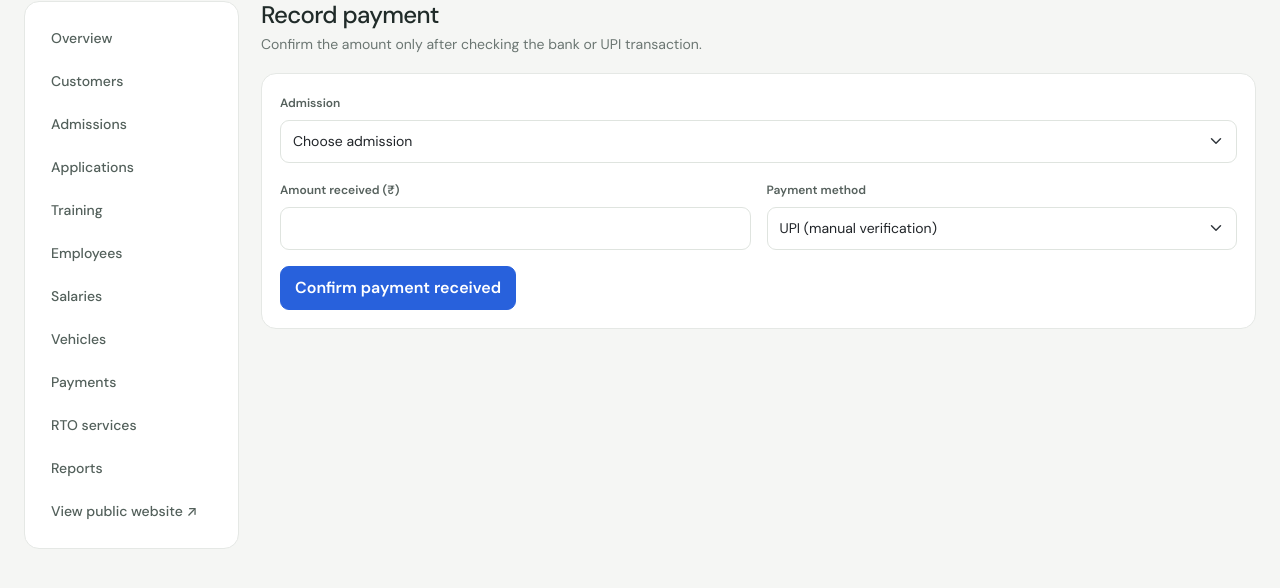
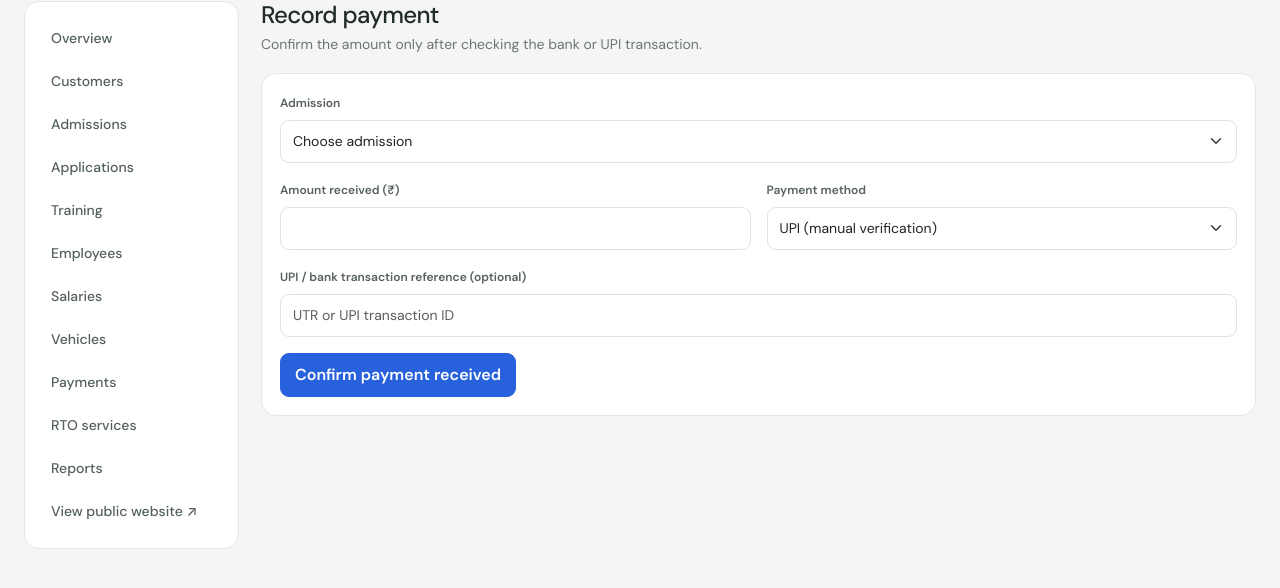
Before and after one commit to Hardikkk-1209/RBAC_PayemntGateway-db, a Django app: page /admin-panel/payments/record/ in a window 1280 px wide. Shown: the part 86-674 px from the top of the page. Run offline with Django 5.2, Linux system fonts and the light colour scheme; the visitor is signed in with stand-in values (Sample User, id 1); data that the repository does not hold is empty.

Commit message:
feat: collect UPI transaction reference for payment reconciliation

```diff
--- a/templates/admin/manual_payment.html
+++ b/templates/admin/manual_payment.html
@@ -1 +1 @@
-{% extends "admin/base_admin.html" %}{% block content %}<div class="page-head"><div><h1>Record payment</h1><div class="muted">Confirm the amount only after checking the bank or UPI transaction.</div></div></div><form method="post" class="panel">{% csrf_token %}<div class="row g-3"><div class="col-12"><label class="form-label">Admission</label><select name="admission" required class="form-select"><option value="">Choose admission</option>{% for a in admissions %}<option value="{{ a.pk }}">{{ a.customer.full_name }} · {{ a.course.name }} · ₹{{ a.custom_fee }}</option>{% endfor %}</select></div><div class="col-md-6"><label class="form-label">Amount received (₹)</label><input name="amount" type="number" min=".01" step=".01" required class="form-control"></div><div class="col-md-6"><label class="form-label">Payment method</label><select name="payment_method" class="form-select"><option value="upi_manual">UPI (manual verification)</option><option value="cash">Cash</option><option value="bank_transfer">Bank transfer</option></select></div><div class="col-12"><button class="btn btn-primary">Confirm payment received</button></div></div></form>{% endblock %}
+{% extends "admin/base_admin.html" %}{% block content %}<div class="page-head"><div><h1>Record payment</h1><div class="muted">Confirm the amount only after checking the bank or UPI transaction.</div></div></div><form method="post" class="panel">{% csrf_token %}<div class="row g-3"><div class="col-12"><label class="form-label">Admission</label><select name="admission" required class="form-select"><option value="">Choose admission</option>{% for a in admissions %}<option value="{{ a.pk }}">{{ a.customer.full_name }} · {{ a.course.name }} · ₹{{ a.custom_fee }}</option>{% endfor %}</select></div><div class="col-md-6"><label class="form-label">Amount received (₹)</label><input name="amount" type="number" min=".01" step=".01" required class="form-control"></div><div class="col-md-6"><label class="form-label">Payment method</label><select name="payment_method" class="form-select"><option value="upi_manual">UPI (manual verification)</option><option value="cash">Cash</option><option value="bank_transfer">Bank transfer</option></select></div><div class="col-12"><label class="form-label">UPI / bank transaction reference (optional)</label><input name="transaction_reference" class="form-control" placeholder="UTR or UPI transaction ID"></div><div class="col-12"><button class="btn btn-primary">Confirm payment received</button></div></div></form>{% endblock %}
```
